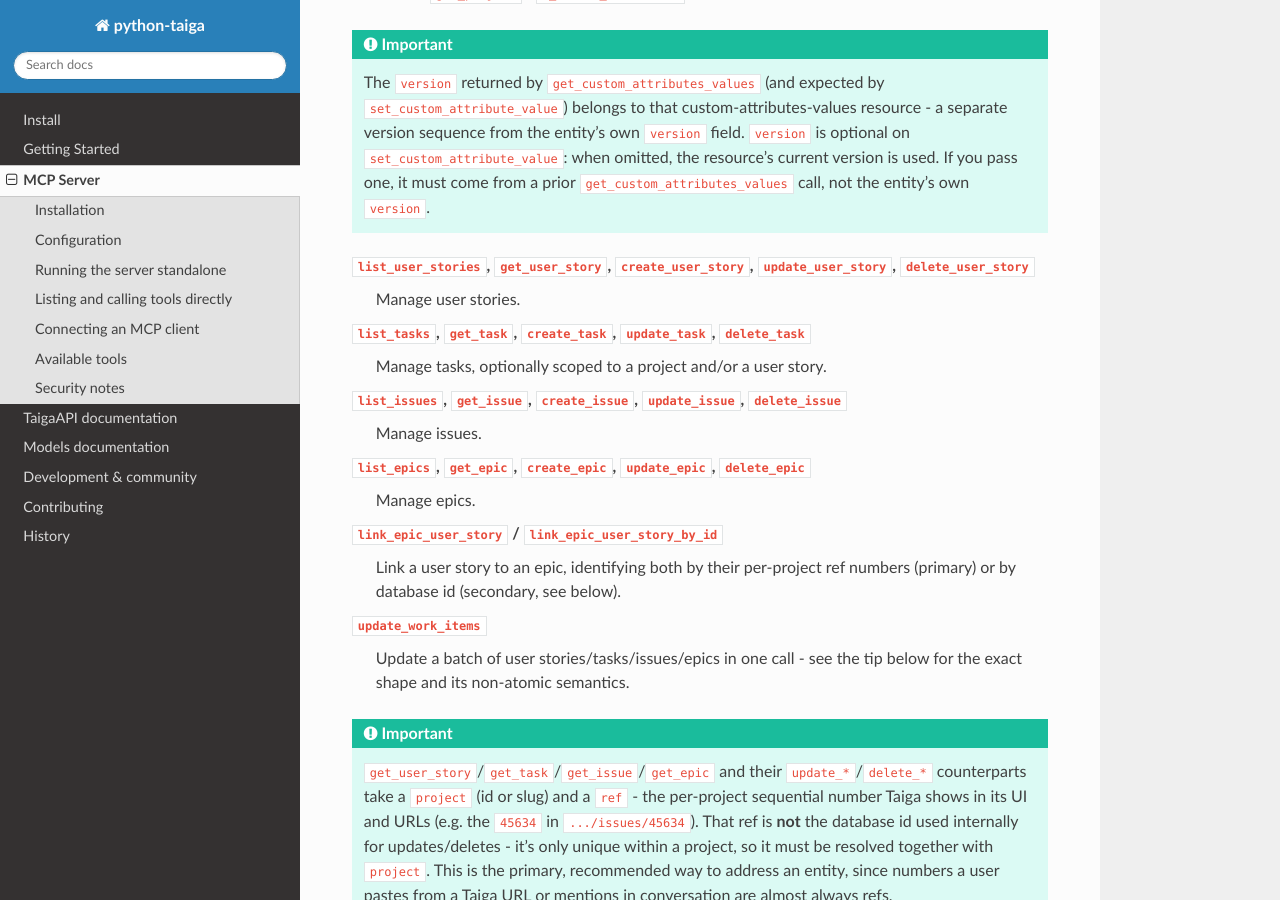
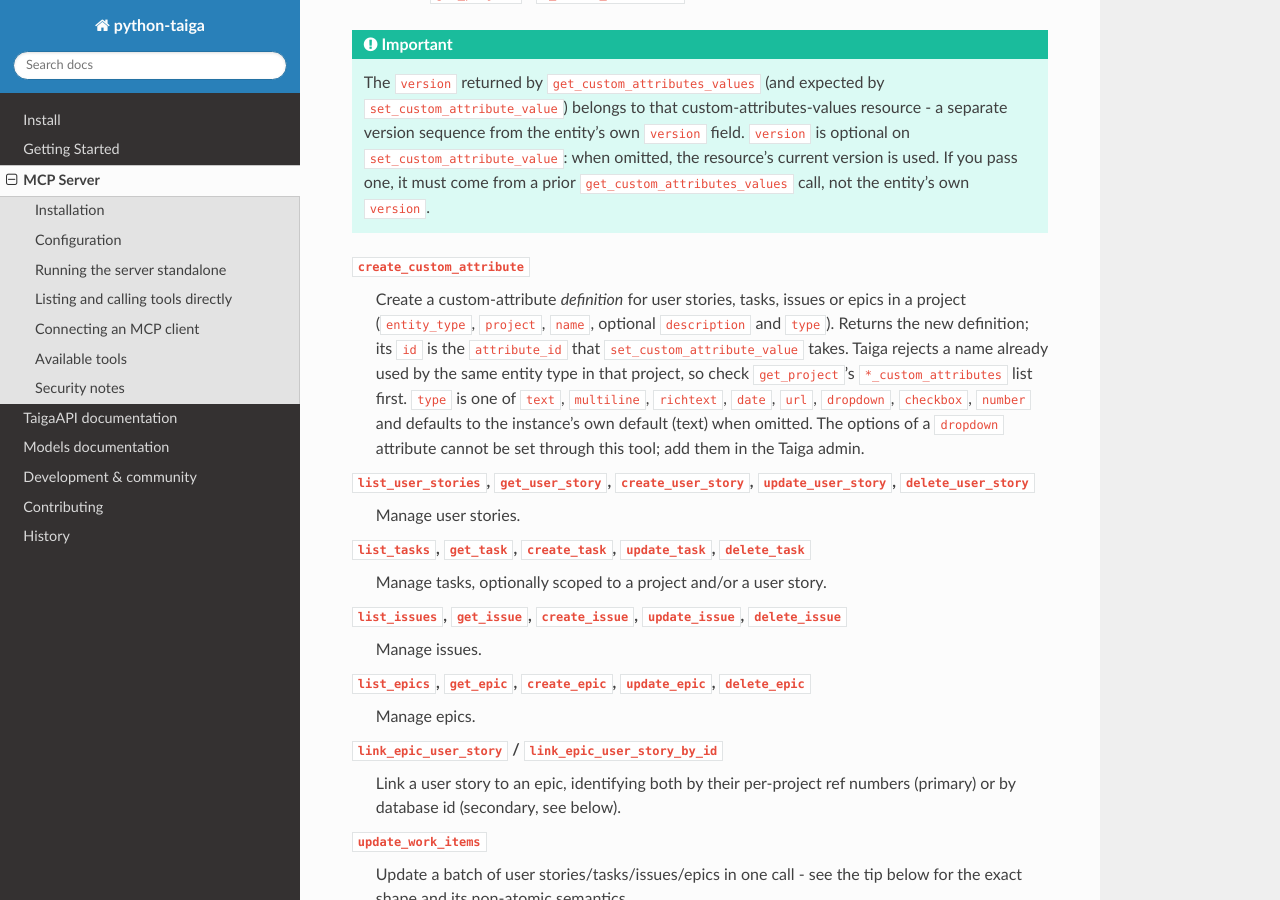
Before and after one commit to nephila/python-taiga, a Sphinx documentation site: the page built from docs/mcp.rst, in a window 1280 px wide and 900 px high, scrolled down 4016 px. Built offline with Sphinx 7.4.7 and the Read the Docs theme 3.1.0, drawn with Linux system fonts in a browser that asks for light colours; some of the changed text lies outside the part shown.

Commit message:
docs(mcp): document create_custom_attribute
Co-Authored-By: Claude Sonnet 5.5 <noreply@anthropic.com>

```diff
--- a/docs/mcp.rst
+++ b/docs/mcp.rst
@@ -226,6 +226,18 @@ Available tools
          current version is used. If you pass one, it must come from a
          prior ``get_custom_attributes_values`` call, not the entity's own
          ``version``.
+
+``create_custom_attribute``
+    Create a custom-attribute *definition* for user stories, tasks, issues or
+    epics in a project (``entity_type``, ``project``, ``name``, optional
+    ``description`` and ``type``). Returns the new definition; its ``id`` is the
+    ``attribute_id`` that ``set_custom_attribute_value`` takes. Taiga rejects a
+    name already used by the same entity type in that project, so check
+    ``get_project``'s ``*_custom_attributes`` list first. ``type`` is one of
+    ``text``, ``multiline``, ``richtext``, ``date``, ``url``, ``dropdown``,
+    ``checkbox``, ``number`` and defaults to the instance's own default (text)
+    when omitted. The options of a ``dropdown`` attribute cannot be set through
+    this tool; add them in the Taiga admin.
 
 ``list_user_stories``, ``get_user_story``, ``create_user_story``, ``update_user_story``, ``delete_user_story``
     Manage user stories.
@@ -473,6 +485,6 @@ Taiga projects. Review what an MCP client proposes to do before approving
 write operations, and consider a dedicated Taiga account with restricted
 project membership if you want to limit the blast radius.
 
-``set_custom_attribute_value``/``set_custom_attribute_value_by_id`` and
+``create_custom_attribute``, ``set_custom_attribute_value``/``set_custom_attribute_value_by_id`` and
 ``link_epic_user_story``/``link_epic_user_story_by_id`` are also writes and
 fall under the same destructive-tools framing above.
```
Also changed, not shown: 2 other files.
